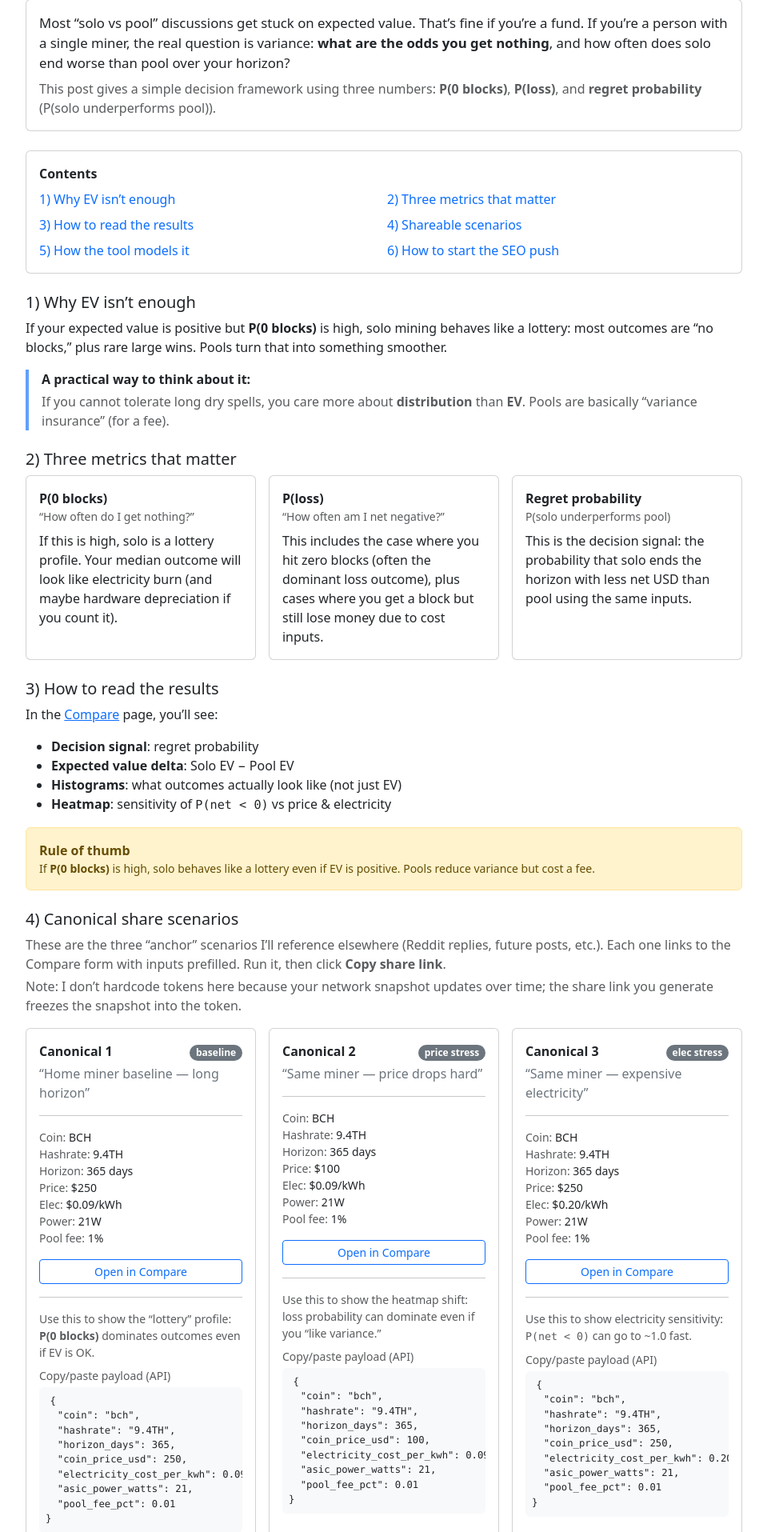
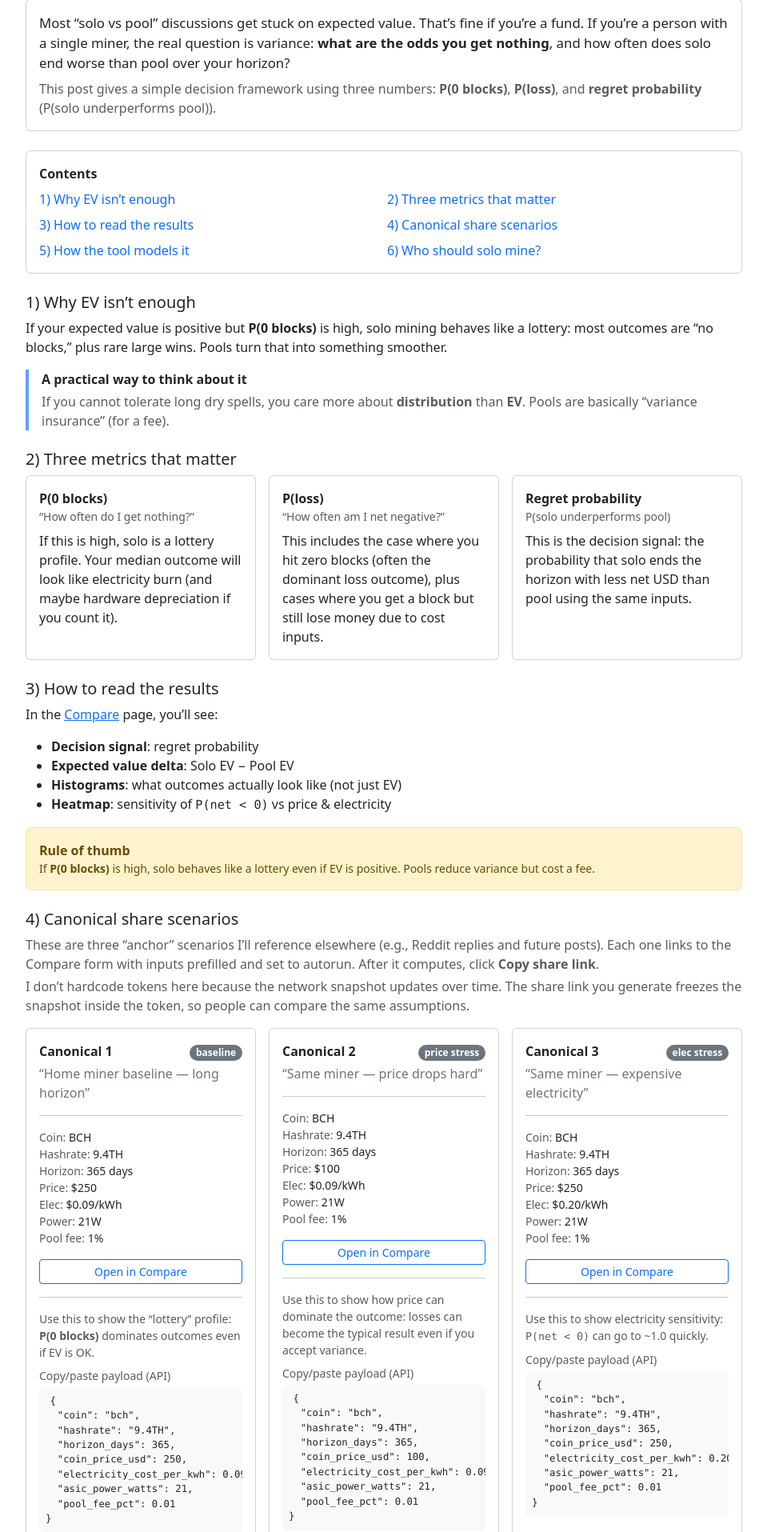
Before and after one commit to heffman/solo-odds, a FastAPI app: page /blog/solo-vs-pool-risk-first in a window 1280 px wide. Shown: the part 134-2049 px from the top of the page at 80% size, without its empty margins (160-1119 px from the left). Run offline with FastAPI, Linux system fonts and the light colour scheme.

Commit message:
updated blog and added og image

```diff
--- a/web/requirements.txt
+++ b/web/requirements.txt
@@ -3,3 +3,4 @@ uvicorn[standard]==0.30.6
 jinja2==3.1.4
 pydantic==2.9.2
 python-multipart
+pillow
--- a/web/templates/solo-vs-pool-risk-first.html
+++ b/web/templates/solo-vs-pool-risk-first.html
@@ -11,6 +11,9 @@
   <meta property="og:title" content="Solo vs Pool Mining: A Risk-First Way to Decide" />
   <meta property="og:description" content="Use P(0 blocks), P(loss), and regret probability to compare solo vs pool mining. Includes shareable scenarios." />
   <meta property="og:type" content="article" />
+  <meta property="og:url" content="https://solo-odds.hefftools.dev/blog/solo-vs-pool-risk-first/" />
+  <meta property="og:image" content="https://solo-odds.hefftools.dev/static/og/solo-vs-pool-risk-first.png" />
+  <meta property="og:image:alt" content="Solo vs Pool Mining: Risk-first comparison using P(0 blocks), P(loss), and regret probability" />
 
   <link rel="canonical" href="https://solo-odds.hefftools.dev/blog/solo-vs-pool-risk-first/" />
 
@@ -72,9 +75,9 @@
         <div class="col-12 col-md-6"><a href="#why-ev-isnt-enough">1) Why EV isn’t enough</a></div>
         <div class="col-12 col-md-6"><a href="#three-metrics">2) Three metrics that matter</a></div>
         <div class="col-12 col-md-6"><a href="#how-to-read">3) How to read the results</a></div>
-        <div class="col-12 col-md-6"><a href="#shareable-scenarios">4) Shareable scenarios</a></div>
+        <div class="col-12 col-md-6"><a href="#shareable-scenarios">4) Canonical share scenarios</a></div>
         <div class="col-12 col-md-6"><a href="#how-this-tool-models">5) How the tool models it</a></div>
-        <div class="col-12 col-md-6"><a href="#seo-push">6) How to start the SEO push</a></div>
+        <div class="col-12 col-md-6"><a href="#who-should-solo">6) Who should solo mine?</a></div>
       </div>
     </div>
 
@@ -85,7 +88,7 @@
     </p>
 
     <div class="callout my-3">
-      <p class="mb-1 fw-semibold">A practical way to think about it:</p>
+      <p class="mb-1 fw-semibold">A practical way to think about it</p>
       <p class="mb-0 text-body-secondary">
         If you cannot tolerate long dry spells, you care more about <strong>distribution</strong> than <strong>EV</strong>.
         Pools are basically “variance insurance” (for a fee).
@@ -145,13 +148,13 @@
       </div>
     </div>
 
-        <h2 class="h5 mt-4" id="shareable-scenarios">4) Canonical share scenarios</h2>
+    <h2 class="h5 mt-4" id="shareable-scenarios">4) Canonical share scenarios</h2>
     <p class="text-body-secondary">
-      These are the three “anchor” scenarios I’ll reference elsewhere (Reddit replies, future posts, etc.).
-      Each one links to the Compare form with inputs prefilled. Run it, then click <strong>Copy share link</strong>.
+      These are three “anchor” scenarios I’ll reference elsewhere (e.g., Reddit replies and future posts).
+      Each one links to the Compare form with inputs prefilled and set to autorun. After it computes, click <strong>Copy share link</strong>.
       <span class="d-block mt-1">
-        Note: I don’t hardcode tokens here because your network snapshot updates over time; the share link you generate
-        freezes the snapshot into the token.
+        I don’t hardcode tokens here because the network snapshot updates over time. The share link you generate
+        freezes the snapshot inside the token, so people can compare the same assumptions.
       </span>
     </p>
 
@@ -201,6 +204,10 @@
   "pool_fee_pct": 0.01
 }</code></pre>
           </div>
+
+          <div class="small text-body-secondary mt-2">
+            Note: the 21W / 9.4TH combo is a “low-power / hobby ASIC class” example.
+          </div>
         </div>
       </div>
 
@@ -233,7 +240,7 @@
 
           <hr>
           <div class="small text-body-secondary mb-2">
-            Use this to show the heatmap shift: loss probability can dominate even if you “like variance.”
+            Use this to show how price can dominate the outcome: losses can become the typical result even if you accept variance.
           </div>
 
           <div class="small">
@@ -280,7 +287,7 @@
 
           <hr>
           <div class="small text-body-secondary mb-2">
-            Use this to show electricity sensitivity: <span class="kbd">P(net &lt; 0)</span> can go to ~1.0 fast.
+            Use this to show electricity sensitivity: <span class="kbd">P(net &lt; 0)</span> can go to ~1.0 quickly.
           </div>
 
           <div class="small">
@@ -303,8 +310,8 @@
     <div class="alert alert-info mt-4">
       <div class="fw-semibold">How to generate a stable share link</div>
       <ol class="mb-0 small">
-        <li>Click <strong>Open in Compare</strong> on one of the cards.</li>
-        <li>Click <strong>Compare</strong> to compute results.</li>
+        <li>Click <strong>Open in Compare</strong> on one of the cards (it will autorun).</li>
+        <li>Review <strong>P(0 blocks)</strong>, <strong>P(loss)</strong>, and <strong>P(solo underperforms pool)</strong>.</li>
         <li>Click <strong>Copy share link</strong>.</li>
         <li>Post that share link — it freezes the network snapshot inside the token.</li>
       </ol>
@@ -321,17 +328,17 @@
       Details are documented on the <a href="/methods">Methods</a> page.
     </p>
 
-    <h2 class="h5 mt-4" id="seo-push">6) How to start the SEO push (practical)</h2>
+    <h2 class="h5 mt-4" id="who-should-solo">6) Who should solo mine?</h2>
     <div class="card p-3 mb-4">
-      <div class="fw-semibold mb-2">Do these 6 things in order</div>
-      <ol class="mb-0">
-        <li><strong>Add this page under /blog/</strong> and link it from your homepage footer.</li>
-        <li><strong>Add 2 more posts</strong>: “How to interpret P(0 blocks)” and “Why pool fee is variance insurance”.</li>
-        <li><strong>Interlink</strong>: each post links to /compare and to the other posts.</li>
-        <li><strong>Submit in Google Search Console</strong> (request indexing for each post).</li>
-        <li><strong>Post once to Reddit</strong> as a discussion prompt (not marketing).</li>
-        <li><strong>Track</strong>: impressions and queries weekly; write posts targeting actual queries you see.</li>
-      </ol>
+      <p class="mb-2">
+        Solo mining makes sense when you explicitly want a lottery-shaped distribution and can tolerate long dry spells.
+        If you need stable outcomes, you’re buying the wrong thing.
+      </p>
+      <ul class="mb-0">
+        <li><strong>Solo is a fit</strong> if you accept high <strong>P(0 blocks)</strong> and you’re comfortable with “rare big wins.”</li>
+        <li><strong>Pool is a fit</strong> if you want smoother payouts and you treat the fee as variance insurance.</li>
+        <li>If your <strong>P(0 blocks)</strong> is above ~70–85% over your horizon, solo will feel like “nothing happens” most of the time.</li>
+      </ul>
     </div>
 
     <div class="text-body-secondary small">
```
Also changed, not shown: scripts/generate_og.py (added, +52 -0 lines), web/install_notes.txt (+14 -0 lines), web/static/og/solo-vs-pool-risk-first.png (added).
